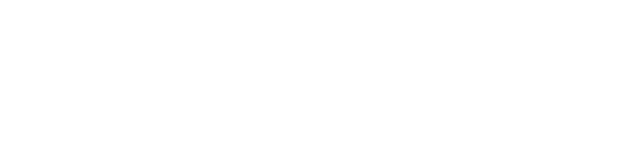
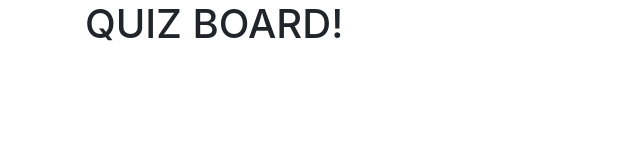
Before and after one commit to Ndambu/Quiz-board, a plain HTML site: page index.html in a window 1280 px wide. Shown: the whole page, without its empty margins (0-640 px from the left). Drawn offline with nearby package versions, Linux system fonts and the light colour scheme.

Commit message:
changes made

```diff
--- a/index.html
+++ b/index.html
@@ -6,9 +6,14 @@
     <link href="css/styles.css" rel="stylesheet" type="text/css">
     <script   src="https://code.jquery.com/jquery-3.3.1.min.js" integrity="sha256-FgpCb/KJQlLNfOu91ta32o/NMZxltwRo8QtmkMRdAu8=" crossorigin="anonymous"></script>
     <script src="js/scripts.js"></script>
-    <title></title>
+    <title>Quiz Board</title>
   </head>
   <body>
+    <div class="container">
+      <h1>QUIZ BOARD!</h1>
+
+
+    </div>
 
   </body>
 </html>
```
